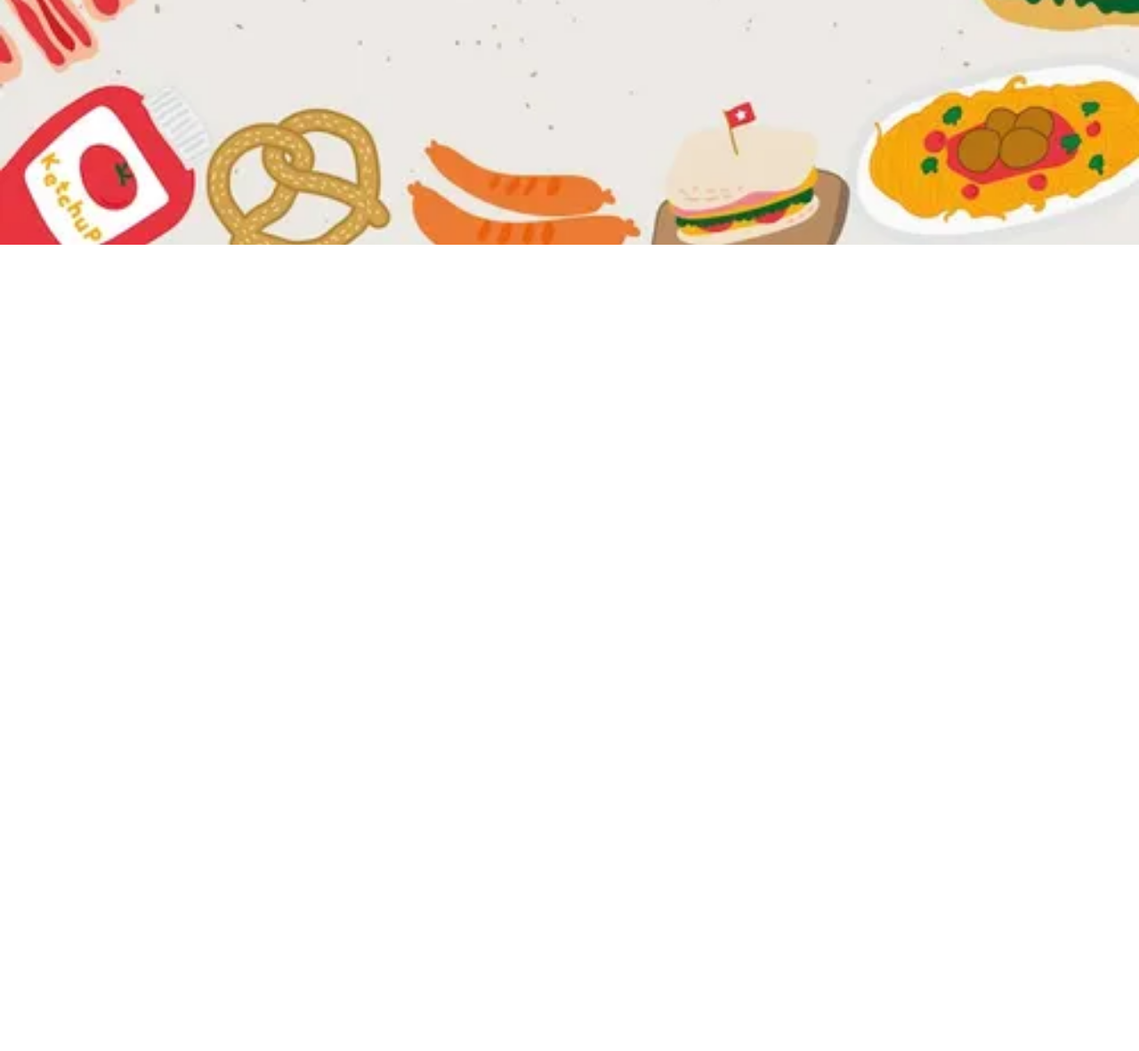
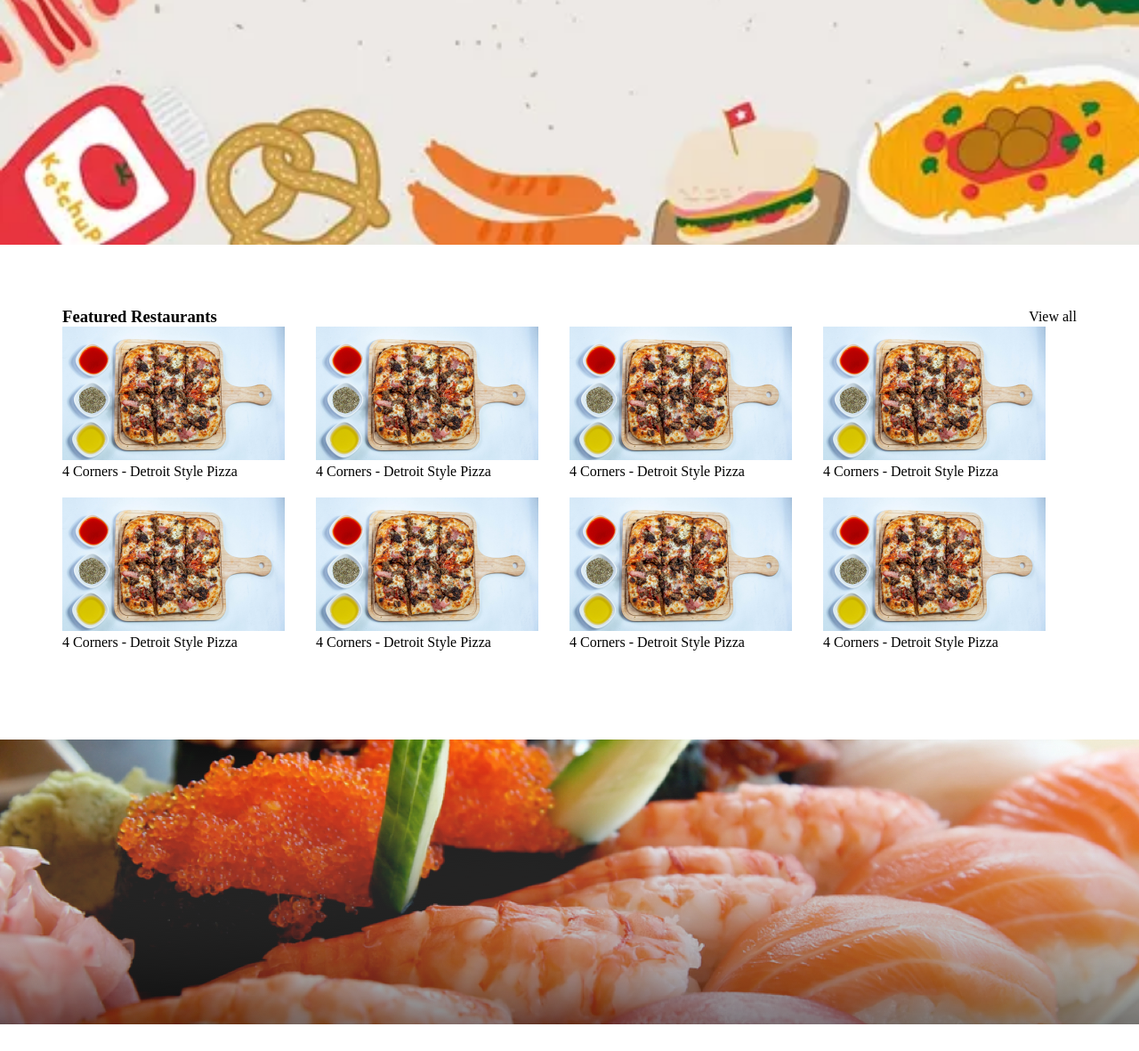
Before and after one commit to Sangam941/Physical-mern-class, a plain HTML site: page foodmandu/index.html in a window 1280 px wide. Shown: the part 500-1681 px from the top of the page at 89% size. Before the commit the page ends 800 px from the top, so only its background shows below. Drawn offline with Linux system fonts and the light colour scheme.

Commit message:
foodmandu

```diff
--- a/foodmandu/index.html
+++ b/foodmandu/index.html
@@ -57,6 +57,33 @@
         }
 
         /* menu */
+        .menu{
+            padding: 70px;
+        }
+
+        .group{
+            display: flex;
+            justify-content: space-between;
+            align-items: center;
+        }
+
+        .menu-items{
+            display: grid;
+            grid-template-columns: 1fr 1fr 1fr 1fr;
+            row-gap: 20px;
+        }
+
+        /* banner-2 */
+
+        .banner-2{
+            background-image: url('/foodmandu/images/banner-2.png');
+            background-repeat: no-repeat;
+            width: 100%;
+            background-size: cover;
+            background-position: center center;
+            height: 320px;
+            margin: 30px 0px;
+        }
 
     </style>
 </head>
@@ -81,7 +108,82 @@
         </section>
 
         <section class="menu">
+            <div class="group">
+                <h3>Featured Restaurants</h3>
+                <p>View all</p>
+            </div>
 
+            <div class="menu-items">
+                <div class="card">
+                    <div class="image">
+                        <img src="/foodmandu/images/pizza.png" alt="" height="150">
+                    </div>
+
+                    <p>4 Corners - Detroit Style Pizza</p>
+                </div>
+
+                <div class="card">
+                    <div class="image">
+                        <img src="/foodmandu/images/pizza.png" alt="" height="150">
+                    </div>
+
+                    <p>4 Corners - Detroit Style Pizza</p>
+                </div>
+
+                <div class="card">
+                    <div class="image">
+                        <img src="/foodmandu/images/pizza.png" alt="" height="150">
+                    </div>
+
+                    <p>4 Corners - Detroit Style Pizza</p>
+                </div>
+
+                <div class="card">
+                    <div class="image">
+                        <img src="/foodmandu/images/pizza.png" alt="" height="150">
+                    </div>
+
+                    <p>4 Corners - Detroit Style Pizza</p>
+                </div>
+
+                <div class="card">
+                    <div class="image">
+                        <img src="/foodmandu/images/pizza.png" alt="" height="150">
+                    </div>
+
+                    <p>4 Corners - Detroit Style Pizza</p>
+                </div>
+
+                <div class="card">
+                    <div class="image">
+                        <img src="/foodmandu/images/pizza.png" alt="" height="150">
+                    </div>
+
+                    <p>4 Corners - Detroit Style Pizza</p>
+                </div>
+
+                <div class="card">
+                    <div class="image">
+                        <img src="/foodmandu/images/pizza.png" alt="" height="150">
+                    </div>
+
+                    <p>4 Corners - Detroit Style Pizza</p>
+                </div>
+
+                <div class="card">
+                    <div class="image">
+                        <img src="/foodmandu/images/pizza.png" alt="" height="150">
+                    </div>
+
+                    <p>4 Corners - Detroit Style Pizza</p>
+                </div>
+
+
+            </div>
+
+        </section>
+
+        <section class="banner-2">
 
         </section>
     </main>
```
Also changed, not shown: foodmandu/images/banner-2.png (added).
